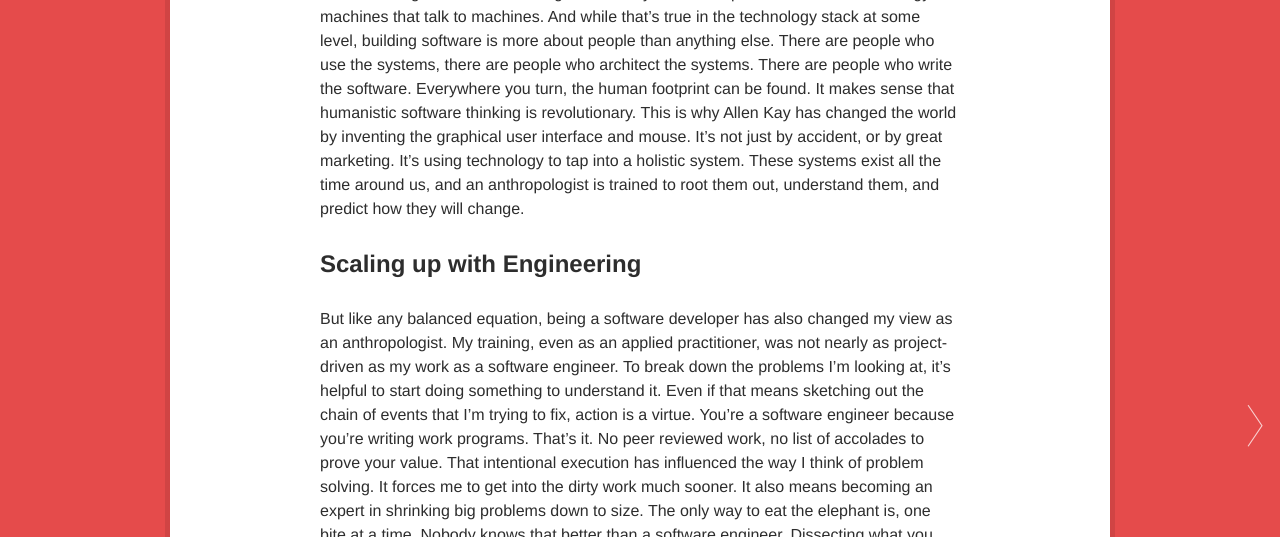
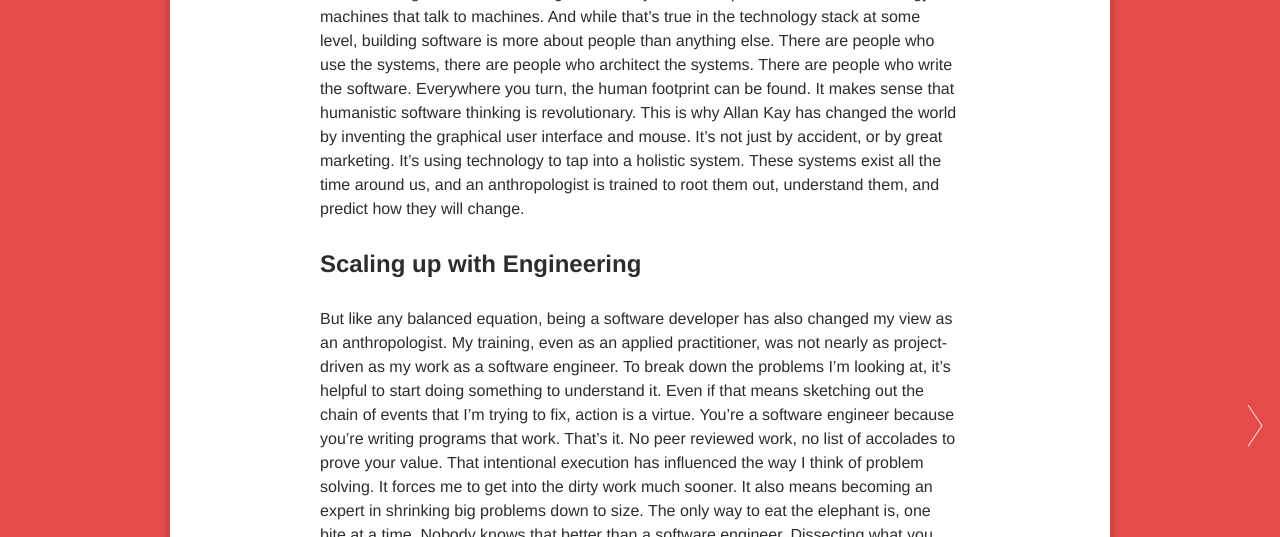
Before and after one commit to Rayraegah/rayraegah.github.io, a Jekyll site: the page built from _posts/2019-05-31-engineering-and-anthropology.md, in a window 1280 px wide and 1400 px high, scrolled down 858 px. Shown: the part 300-837 px from the top of the window. Built offline with Jekyll 4.4.1, drawn with Linux system fonts in a browser that asks for light colours; comment, search, counter and statistics services are not loaded; some of the changed text lies outside the part shown.

Commit message:
Fixes mistakes in names and grammar

```diff
--- a/_posts/2019-05-31-engineering-and-anthropology.md
+++ b/_posts/2019-05-31-engineering-and-anthropology.md
@@ -20,11 +20,11 @@ I was interested in discovery and wanted the challenge of making something new,
 
 Anthropology is a broad discipline concerned with techniques such as ethnography, often using grounded theory, where you go out into the field and allow a culture to tell you who they are and how they do things. It's a science unlike any other in that what you can study almost knows no boundaries. The vastness of the discipline leads you to see universal patterns. Everything is understood to belong to a system. By understanding the system, you can find your footing in something unfamiliar and find your way through it. It's no wonder that I was drawn to information systems and systems engineering when I started working as a software engineer. My anthropological training leads me straight to the framework for how technology works.
 
-I know the value of holism, seeing how one piece affects another. It is an obvious thing that is often ignored when building technical systems. People often think of technology as machines that talk to machines. And while that's true in the technology stack at some level, building software is more about people than anything else. There are people who use the systems, there are people who architect the systems. There are people who write the software. Everywhere you turn, the human footprint can be found. It makes sense that humanistic software thinking is revolutionary. This is why Allen Kay has changed the world by inventing the graphical user interface and mouse. It's not just by accident, or by great marketing. It's using technology to tap into a holistic system. These systems exist all the time around us, and an anthropologist is trained to root them out, understand them, and predict how they will change.
+I know the value of holism, seeing how one piece affects another. It is an obvious thing that is often ignored when building technical systems. People often think of technology as machines that talk to machines. And while that's true in the technology stack at some level, building software is more about people than anything else. There are people who use the systems, there are people who architect the systems. There are people who write the software. Everywhere you turn, the human footprint can be found. It makes sense that humanistic software thinking is revolutionary. This is why Allan Kay has changed the world by inventing the graphical user interface and mouse. It's not just by accident, or by great marketing. It's using technology to tap into a holistic system. These systems exist all the time around us, and an anthropologist is trained to root them out, understand them, and predict how they will change.
 
 ## Scaling up with Engineering
 
-But like any balanced equation, being a software developer has also changed my view as an anthropologist. My training, even as an applied practitioner, was not nearly as project-driven as my work as a software engineer. To break down the problems I'm looking at, it's helpful to start doing something to understand it. Even if that means sketching out the chain of events that I'm trying to fix, action is a virtue. You're a software engineer because you're writing work programs. That's it. No peer reviewed work, no list of accolades to prove your value. That intentional execution has influenced the way I think of problem solving. It forces me to get into the dirty work much sooner. It also means becoming an expert in shrinking big problems down to size. The only way to eat the elephant is, one bite at a time. Nobody knows that better than a software engineer. Dissecting what you are doing to small chunks of solvable problems is a huge part of the job.  Being in the thick of it is what I loved being an anthropologist. Being a software engineer takes this to a whole new level.
+But like any balanced equation, being a software developer has also changed my view as an anthropologist. My training, even as an applied practitioner, was not nearly as project-driven as my work as a software engineer. To break down the problems I'm looking at, it's helpful to start doing something to understand it. Even if that means sketching out the chain of events that I'm trying to fix, action is a virtue. You're a software engineer because you're writing programs that work. That's it. No peer reviewed work, no list of accolades to prove your value. That intentional execution has influenced the way I think of problem solving. It forces me to get into the dirty work much sooner. It also means becoming an expert in shrinking big problems down to size. The only way to eat the elephant is, one bite at a time. Nobody knows that better than a software engineer. Dissecting what you are doing to small chunks of solvable problems is a huge part of the job.  Being in the thick of it is what I loved being an anthropologist. Being a software engineer takes this to a whole new level.
 
 The work is being co-created while you're thinking. You have the ability to solve problems with more than understanding and delicate understanding. You can use sheer willpower to create a door where there was no one. Bringing back to my anthropological toolkit is an interesting tacit. It makes me want more than just an observer. I have another option now. I can create a virtual container. I can tell the world that I find value in something and increase that value through software and the power of the internet. In fact, there are only people making connections at the heart of the web in ways we never have before.
 
```
